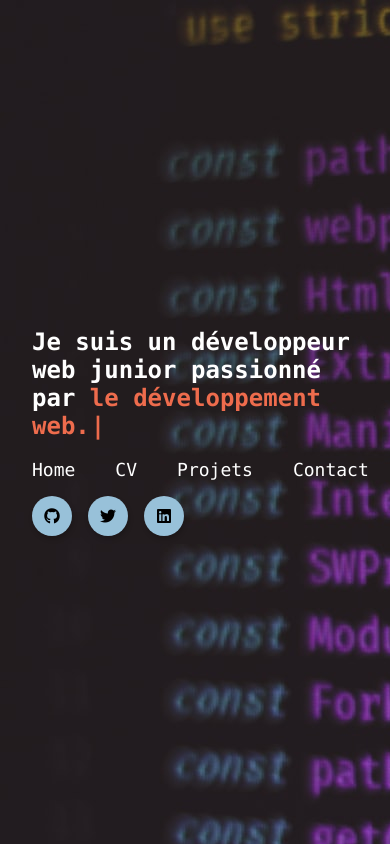
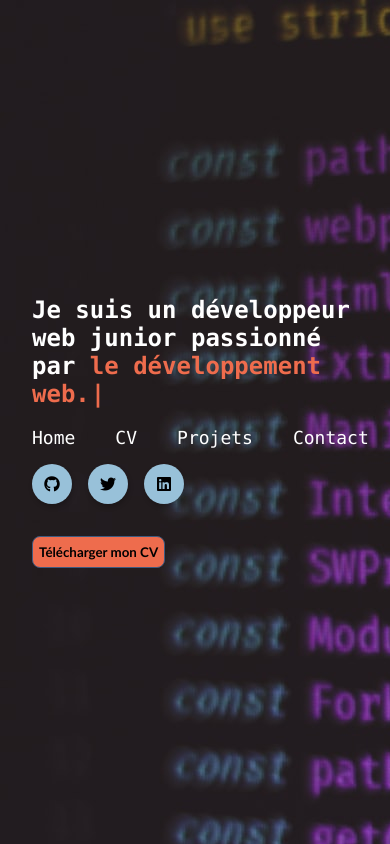
Before and after one commit to EdwinDij/Portfolio, a React (Create React App) app: page / in a window 390 px wide. Built offline with nearby package versions, Linux system fonts and the light colour scheme.

Commit message:
bouton DL  CV ajustement responsive au niveau du resume

```diff
--- /dev/null
+++ b/src/Components/ButtonCv/ButtonCv.jsx
@@ -0,0 +1,14 @@
+import React from 'react'
+import CV from '../../assets/Edwin_DIJEONT_CV.pdf'
+
+export default function ButtonCv() {
+    return (
+        <div className='ButtonCv'>
+            <a href={CV} target="_blank" rel="noopener noreferrer" >
+                <button name="download" className='download'>
+                Télécharger mon CV
+                </button>
+            </a>
+        </div>
+    )
+}
--- a/src/Components/Home/Home.jsx
+++ b/src/Components/Home/Home.jsx
@@ -1,8 +1,9 @@
 import React from 'react'
 import Nav from './Nav'
+import ButtonCv from '../ButtonCv/ButtonCv'
 import Typewriter from 'typewriter-effect'
 import './Style/Home.scss'
-import {motion} from 'framer-motion'
+import { motion } from 'framer-motion'
 export default function Home() {
 
 
@@ -10,13 +11,13 @@ export default function Home() {
         <motion.div className='home'
             intial={{ y: "-100vw" }}
             animate={{ y: 0 }}
-        exit={{ height: 0, transition: {duration: 0.5}}}
+            exit={{ height: 0, transition: { duration: 0.5 } }}
         >
 
             <motion.div className='home-without-bg'
                 initial={{ y: "-100vw" }}
                 animate={{ y: 0 }}
-        exit={{ opacity: 0, transition: {duration: 0.2}}}
+                exit={{ opacity: 0, transition: { duration: 0.2 } }}
             >
 
                 <div className="me-content">
@@ -44,7 +45,7 @@ export default function Home() {
                 </div>
                 <Nav />
                 <div className="social">
-                <a className='social-link' href= "https://github.com/EdwinDij" target="_blank" rel="noopener noreferrer">
+                    <a className='social-link' href="https://github.com/EdwinDij" target="_blank" rel="noopener noreferrer">
                         <i className="fa-brands fa-github"></i>
                     </a>
                     <a className='social-link' href="https://twitter.com/Edwindijeont" target="_blank" rel="noopener noreferrer">
@@ -55,7 +56,9 @@ export default function Home() {
                     </a>
 
                 </div>
-
+                <div className="home-button">
+                <ButtonCv />
+            </div>
             </motion.div>
 
         </motion.div>
--- a/src/Components/Home/Style/Home.scss
+++ b/src/Components/Home/Style/Home.scss
@@ -59,3 +59,7 @@
 html.is-animating .transition-fade {
     opacity: 0;
 }
+
+.home-button {
+    margin-top : 2rem;
+}
--- a/src/Components/Resume/Resume.jsx
+++ b/src/Components/Resume/Resume.jsx
@@ -1,6 +1,6 @@
 import React from 'react'
 import './Style/Resume.scss'
-import CV from '../../assets/Edwin_DIJEONT_CV.pdf'
+import ButtonCv from '../ButtonCv/ButtonCv'
 import NavbarLeft from '../NavbarLeft/NavbarLeft'
 import Nav from '../Home/Nav'
 import { motion } from 'framer-motion'
@@ -171,7 +171,9 @@ export default function Resume() {
               </p>
             </div>
           </div>
+          <ButtonCv />
         </div>
+
         <NavbarLeft />
       </div>
     </div>
--- a/src/Components/Resume/Style/Resume.scss
+++ b/src/Components/Resume/Style/Resume.scss
@@ -133,7 +133,7 @@
     width: 1rem;
 }
 
-@media (max-width: 768px) {
+@media (max-width: 1555px) {
     .resp-container {
         height: auto;
     }
--- a/src/index.scss
+++ b/src/index.scss
@@ -71,3 +71,13 @@ nav {
     justify-content: center;
   }
 }
+
+.download {
+  background-color: $quaternary-color;
+  border-radius: 0.5rem;
+  border: 1px solid $primary-color;
+  height: 2rem;
+  font-weight: 900;
+  font-family: Trebuchet MS, Lucida Grande, Lucida Sans Unicode, Lucida Sans, sans-serif;
+  cursor: pointer;
+}
```
Lines whose indentation alone changed are shown as unchanged.
